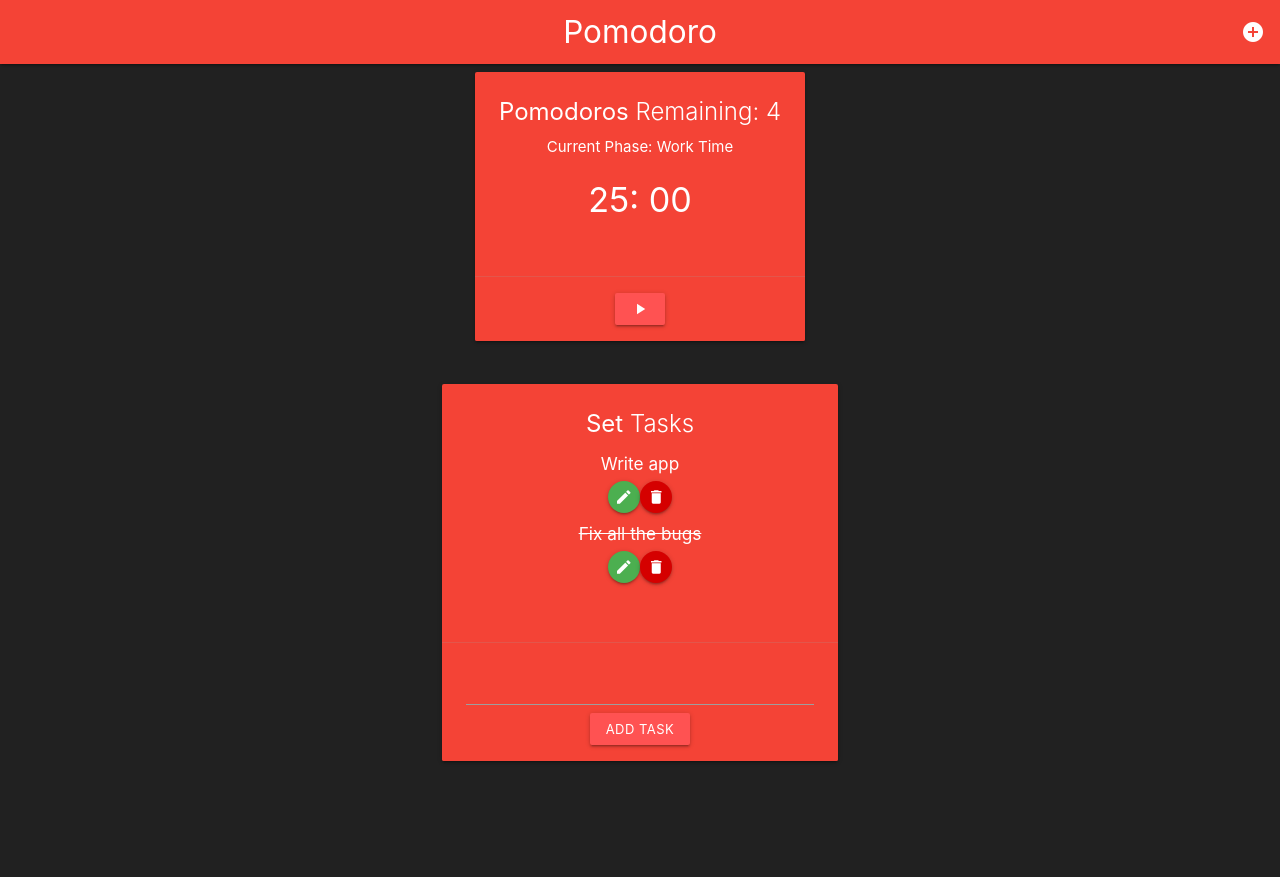
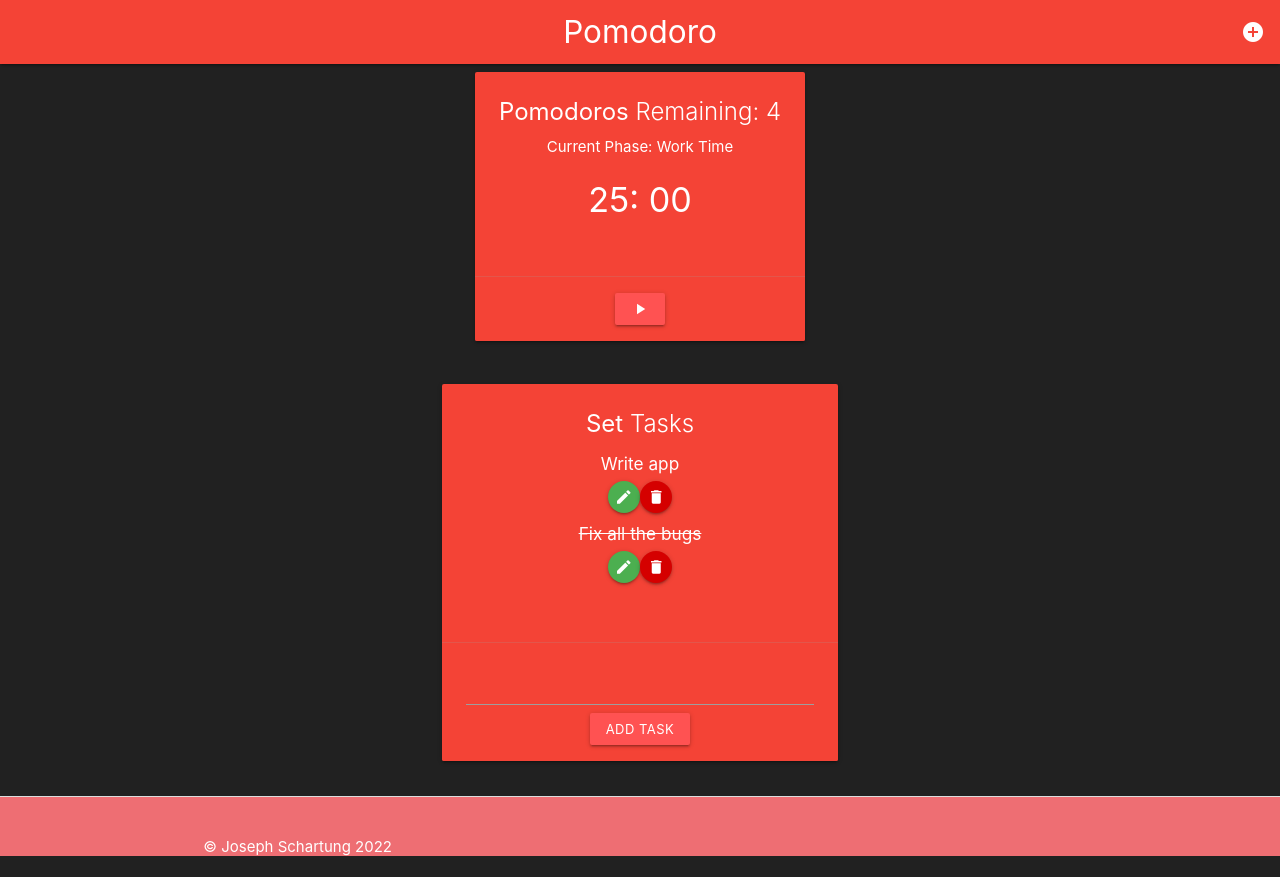
Before and after one commit to JosephSchartung/pomodoro-timer, a React (Create React App) app: page /dashboard in a window 1280 px wide. Before the commit the page ends 800 px from the top, so only its background shows below. Built offline with nearby package versions, Linux system fonts and the light colour scheme.

Commit message:
adding footer

```diff
--- a/src/App.tsx
+++ b/src/App.tsx
@@ -4,6 +4,7 @@ import { TimeForm } from './components/TimeForm';
 import { BrowserRouter as Router, Route, Routes } from 'react-router-dom';
 import { Landing } from './components/Landing';
 import { Dashboard } from './components/Dashboard';
+import { Footer } from './components/Footer';
 
 const App: React.FC = () => {
   const defaultPomodoro: Pomodoro = {
@@ -19,13 +20,14 @@ const App: React.FC = () => {
 
   return (
     <Router>
-      <div className="App">
+      <div>
         <Navbar />
         <Routes>
           <Route path="/" element={<Landing />} />
           <Route path="/start" element={<TimeForm addPomodoro={addPomodoro}/>}/>
           <Route path="/dashboard" element={<Dashboard pomodoroInfo={pomodoroInfo}/>}/>
         </Routes>
+        <Footer />
       </div>
     </Router>
   );
--- /dev/null
+++ b/src/components/Footer.tsx
@@ -0,0 +1,21 @@
+import React from "react";
+
+export const Footer: React.FC = () => {
+    return (
+        <footer className="page-footer" style={{
+            borderTop:'1px solid #ddd',
+            height:'60px',
+            lineHeight:'60px',
+        }}>
+            <div className="container">
+                <div className="row">
+                    <div className="col 16 s12">
+                        <span>
+                            &copy; Joseph Schartung 2022
+                        </span>
+                    </div>
+                </div>
+            </div>
+        </footer>
+    )
+}
```
